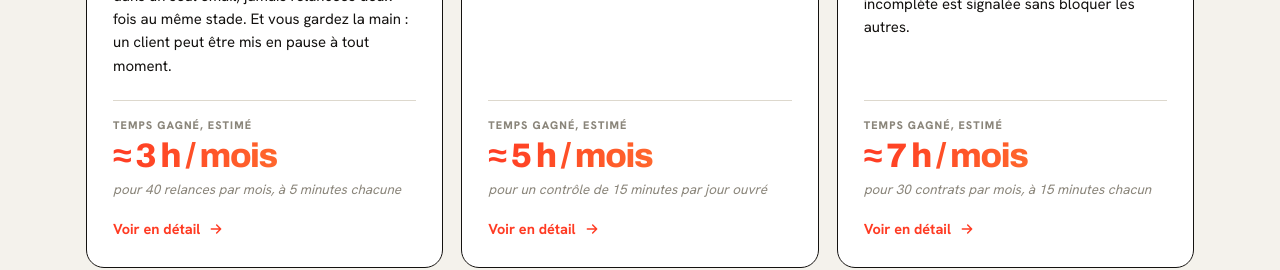
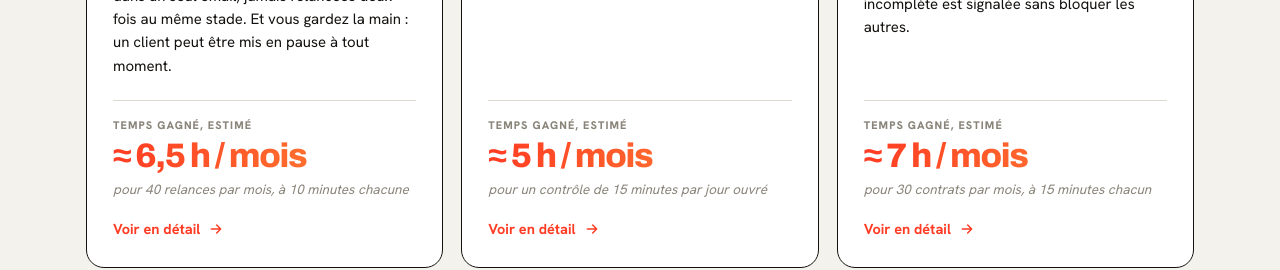
Before and after one commit to Baptdcb/myblok, a React (Vite) app: page / in a window 1280 px wide. Shown: the part 3620-3890 px from the top of the page. Built offline with nearby package versions, Linux system fonts and the light colour scheme.

Commit message:
Modification des données des exemples

```diff
--- a/src/content/projects/relance-factures.js
+++ b/src/content/projects/relance-factures.js
@@ -1,7 +1,6 @@
 // Page projet « relance-factures ». Démonstration : données fictives (voir index.js).
 
 export default {
-  // Sert au prérendu : <title>, description et partages sociaux de la page.
   meta: {
     title: 'Relance automatique des factures impayées — myblok',
     description:
@@ -14,7 +13,7 @@ export default {
     lead: "Chaque matin, les factures en retard sont repérées et le client reçoit le bon message, au bon moment. Personne n'a plus à y penser.",
     facts: [
       { value: '4', label: 'tâches sans valeur ajoutée en moins' },
-      { value: '≈ 3 h', label: 'gagnées par mois, pour 40 relances à 5 minutes chacune' },
+      { value: '≈ 6,5 h', label: 'gagnées par mois, pour 40 relances à 10 minutes chacune' },
       { value: '0', label: 'relance en double : la base de données la refuse' },
     ],
 
@@ -153,7 +152,7 @@ export default {
     lead: 'Every morning, late invoices are picked up and the client gets the right message at the right time. Nobody has to think about it anymore.',
     facts: [
       { value: '4', label: 'low-value tasks gone' },
-      { value: '≈ 3 h', label: 'saved a month, for 40 reminders at 5 minutes each' },
+      { value: '≈ 6,5 h', label: 'saved a month, for 40 reminders at 10 minutes each' },
       { value: '0', label: 'duplicate reminders: the database refuses them' },
     ],
 
--- a/src/content/site.js
+++ b/src/content/site.js
@@ -92,8 +92,8 @@ export const content = {
           problem: "Relancer les retards de paiement, c'est la tâche que tout le monde repousse. Résultat : des oublis, et une trésorerie qui attend.",
           tasks: ['Éplucher les échéances une par une', 'Chercher le bon contact dans vos emails', 'Rédiger et copier-coller chaque relance', 'Tenir à jour qui a été relancé, et quand'],
           now: "Chaque jour, les retards sont repérés. Le client reçoit le bon message au bon moment : un rappel avant l'échéance, puis de plus en plus ferme. Ses factures sont regroupées dans un seul email, jamais relancées deux fois au même stade. Et vous gardez la main : un client peut être mis en pause à tout moment.",
-          gain: '≈ 3 h / mois',
-          basis: 'pour 40 relances par mois, à 5 minutes chacune',
+          gain: '≈ 6,5 h / mois',
+          basis: 'pour 40 relances par mois, à 10 minutes chacune',
         },
         {
           tag: 'Stocks',
@@ -266,8 +266,8 @@ export const content = {
           problem: 'Chasing late payments is the task everyone puts off. The result: things slip, and your cash flow waits.',
           tasks: ['Comb through due dates one by one', 'Dig through emails for the right contact', 'Write and copy-paste each reminder', 'Keep track of who was chased, and when'],
           now: "Every day, late invoices are picked up. The client gets the right message at the right time: a heads-up before the due date, then firmer and firmer. Their invoices are grouped into a single email, never chased twice at the same stage. And you stay in control: any client can be paused at any time.",
-          gain: '≈ 3 h / month',
-          basis: 'for 40 reminders a month, at 5 minutes each',
+          gain: '≈ 6,5 h / month',
+          basis: 'for 40 reminders a month, at 10 minutes each',
         },
         {
           tag: 'Inventory',
```
